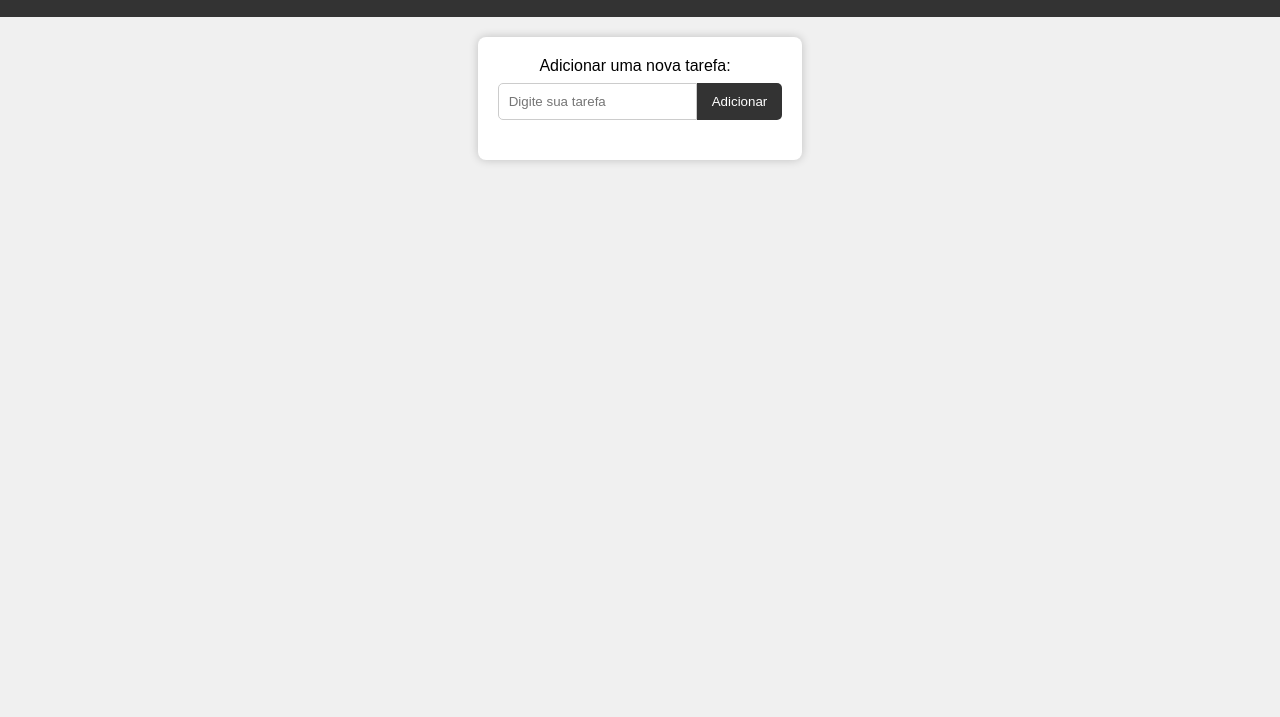
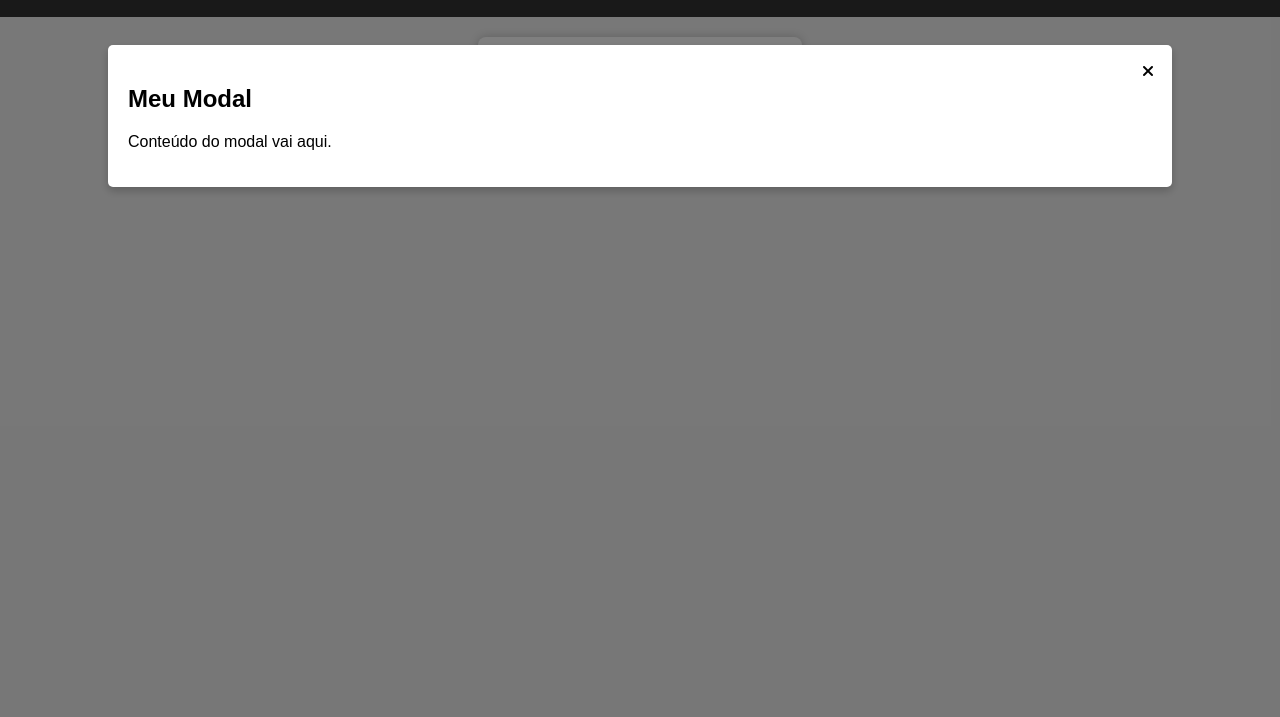
Before and after one commit to Nicolas-FelSi/projetos-aleatorios, a plain HTML site: page to-do-list/index.html in a window 1280 px wide. Shown: the part 83-800 px from the top of the page. Drawn offline with Linux system fonts and the light colour scheme.

Commit message:
add modal

```diff
--- a/to-do-list/index.html
+++ b/to-do-list/index.html
@@ -1,5 +1,6 @@
 <!DOCTYPE html>
 <html lang="en">
+
 <head>
     <meta charset="UTF-8">
     <meta name="viewport" content="width=device-width, initial-scale=1.0">
@@ -8,12 +9,20 @@
     <script src="https://kit.fontawesome.com/51b23194c0.js" crossorigin="anonymous" defer></script>
     <script type="module" src="js/script.js" defer></script>
 </head>
+
 <body>
     <header>
         <h1>Minhas Tarefas</h1>
     </header>
     <main>
-        <div class="container">
+        <div class="modal">
+            <div class="modal-content">
+                <i class="close-button fa-sharp fa-solid fa-xmark"></i>
+                <h2>Meu Modal</h2>
+                <p>Conteúdo do modal vai aqui.</p>
+            </div>
+        </div>
+        <div class="container edit-task">
             <section class="task-input">
                 <label for="task">Adicionar uma nova tarefa:</label>
                 <div class="input-btn">
@@ -29,4 +38,5 @@
     </main>
 
 </body>
+
 </html>
--- a/to-do-list/sass/style.scss
+++ b/to-do-list/sass/style.scss
@@ -165,3 +165,31 @@ li {
 .fa-trash {
     padding: 0 8px 0 8px;
 }
+
+/* Estilos para o modal */
+.modal {
+    position: fixed;
+    inset: 0;
+    width: 100%;
+    background-color: rgba(0, 0, 0, 0.5);
+}
+
+/* Estilos para o conteúdo do modal */
+.modal-content {
+    position: relative;
+    background-color: #fff; /* Fundo do modal */
+    margin: 10% auto; /* Centraliza verticalmente na tela */
+    padding: 20px;
+    border-radius: 5px;
+    box-shadow: 0 4px 8px rgba(0, 0, 0, 0.2); /* Sombra para efeito de elevação */
+    max-width: 80%; /* Largura máxima do modal */
+}
+
+/* Estilos para o botão de fechar o modal */
+.close-button {
+    position: absolute;
+    padding: .5rem;
+    top: 10px;
+    right: 10px;
+    cursor: pointer;
+}
```
Also changed, not shown: to-do-list/css/style.css, 1 other file.
